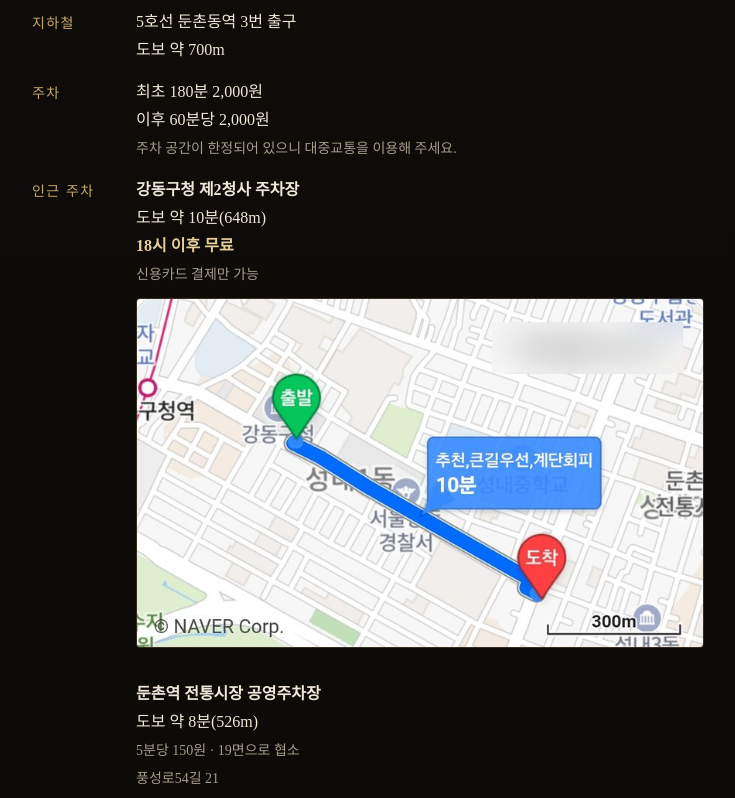
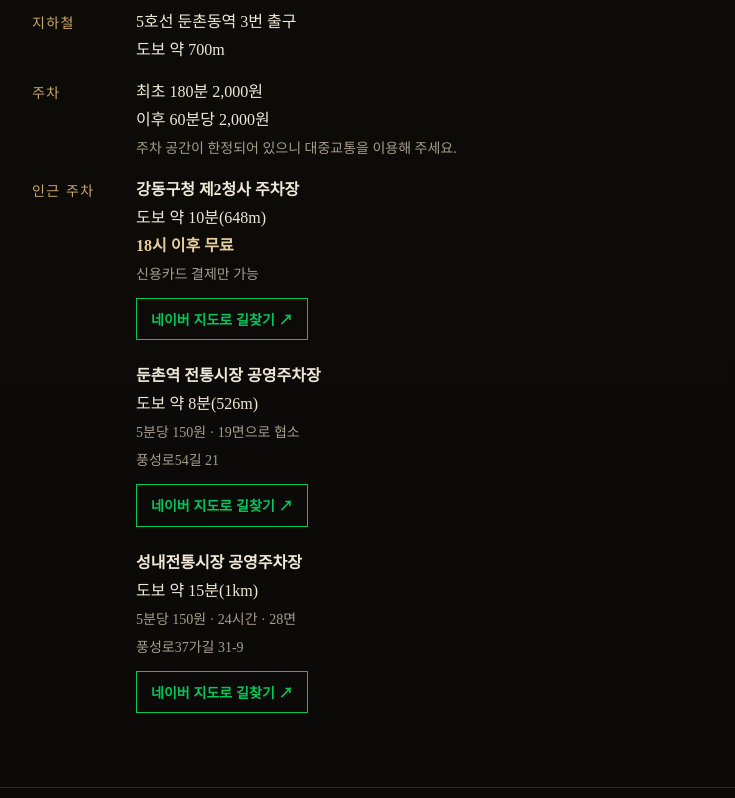
Before and after one commit to kimjiheon1982go/seouloratorio, a plain HTML site: page special-concert/index.html in a window 1280 px wide. Shown: the part 4385-5183 px from the top of the page, without its empty margins (272-1007 px from the left). Drawn offline with nearby package versions, Linux system fonts and the light colour scheme.

Commit message:
Replace route images with Naver Map walking-directions buttons
Co-Authored-By: Claude Opus 5.5 <noreply@anthropic.com>
Claude-Session: https://claude.ai/code/session_01TE4dLCWdcK6Lj2QG2vgyBi

```diff
--- a/special-concert/index.html
+++ b/special-concert/index.html
@@ -142,7 +142,8 @@
   .pv .x{position:fixed;top:calc(12px + env(safe-area-inset-top));right:12px;width:44px;height:44px;border-radius:50%;border:1px solid var(--gold);background:rgba(15,13,11,.85);color:var(--gold2);font-size:26px;line-height:1;cursor:pointer;display:grid;place-items:center}
   .pv .x:hover{background:rgba(201,169,106,.2)}
   body.pv-on{overflow:hidden}
-  .route{display:block;width:100%;height:auto;cursor:zoom-in;margin:10px 0 4px;border:1px solid var(--line);border-radius:4px}
+  .route-btn{display:table;margin:10px 0 22px;padding:8px 14px;border:1px solid #03c75a;color:#03c75a;font-family:var(--sans);font-size:14px;font-weight:600}
+  .route-btn:hover,.route-btn:active{background:rgba(3,199,90,.12)}
 </style>
 </head>
 <body>
@@ -261,7 +262,7 @@
         <dt>주소</dt><dd>서울특별시 강동구 성안로 30<br>호원대학교 취업지원센터 건물<button class="copy" type="button" id="copyAddr">주소 복사</button></dd>
         <dt>지하철</dt><dd>5호선 둔촌동역 3번 출구<br>도보 약 700m</dd>
         <dt>주차</dt><dd>최초 180분 2,000원<br>이후 60분당 2,000원<br><span style="color:var(--mute);font-size:14px">주차 공간이 한정되어 있으니 대중교통을 이용해 주세요.</span></dd>
-        <dt>인근 주차</dt><dd><b style="font-weight:600">강동구청 제2청사 주차장</b><br>도보 약 10분(648m)<br><b style="color:var(--gold2);font-weight:600">18시 이후 무료</b><br><span style="color:var(--mute);font-size:14px">신용카드 결제만 가능</span><img class="route" src="route-gangdong.jpg" alt="강동구청 제2청사 주차장에서 호원아트홀까지 도보 경로" loading="lazy" width="732" height="450"><br><b style="font-weight:600">둔촌역 전통시장 공영주차장</b><br>도보 약 8분(526m)<br><span style="color:var(--mute);font-size:14px">5분당 150원 · 19면으로 협소<br>풍성로54길 21</span><img class="route" src="route-dunchon.jpg" alt="둔촌역 전통시장 공영주차장에서 호원아트홀까지 도보 경로" loading="lazy" width="732" height="450"><br><b style="font-weight:600">성내전통시장 공영주차장</b><br>도보 약 15분(1km)<br><span style="color:var(--mute);font-size:14px">5분당 150원 · 24시간 · 28면<br>풍성로37가길 31-9</span><img class="route" src="route-seongnae.jpg" alt="성내전통시장 공영주차장에서 호원아트홀까지 도보 경로" loading="lazy" width="732" height="450"></dd>
+        <dt>인근 주차</dt><dd><b style="font-weight:600">강동구청 제2청사 주차장</b><br>도보 약 10분(648m)<br><b style="color:var(--gold2);font-weight:600">18시 이후 무료</b><br><span style="color:var(--mute);font-size:14px">신용카드 결제만 가능</span><a class="route-btn" href="https://naver.me/x6J9wunS" target="_blank" rel="noopener">네이버 지도로 길찾기 ↗</a><b style="font-weight:600">둔촌역 전통시장 공영주차장</b><br>도보 약 8분(526m)<br><span style="color:var(--mute);font-size:14px">5분당 150원 · 19면으로 협소<br>풍성로54길 21</span><a class="route-btn" href="https://naver.me/xllNSwiZ" target="_blank" rel="noopener">네이버 지도로 길찾기 ↗</a><b style="font-weight:600">성내전통시장 공영주차장</b><br>도보 약 15분(1km)<br><span style="color:var(--mute);font-size:14px">5분당 150원 · 24시간 · 28면<br>풍성로37가길 31-9</span><a class="route-btn" href="https://naver.me/Fhu9YzBF" target="_blank" rel="noopener">네이버 지도로 길찾기 ↗</a></dd>
       </dl>
     </div>
   </section>
@@ -291,7 +292,6 @@
   const openPv=()=>{pv.classList.add('open');document.body.classList.add('pv-on')};
   const closePv=()=>{pv.classList.remove('open');document.body.classList.remove('pv-on')};
   pb.addEventListener('click',()=>{pi.src='poster.jpg?v=2';pi.alt='헨델《메시아》 특별연주회 포스터';openPv()});
-  document.querySelectorAll('img.route').forEach(r=>r.addEventListener('click',()=>{pi.src=r.src;pi.alt=r.alt;openPv()}));
   document.getElementById('pvClose').addEventListener('click',closePv);
   pv.addEventListener('click',e=>{if(e.target===pv)closePv()});
   document.addEventListener('keydown',e=>{if(e.key==='Escape')closePv()});
```
Also changed, not shown: special-concert/route-dunchon.jpg (deleted), special-concert/route-gangdong.jpg (deleted), special-concert/route-seongnae.jpg (deleted).
